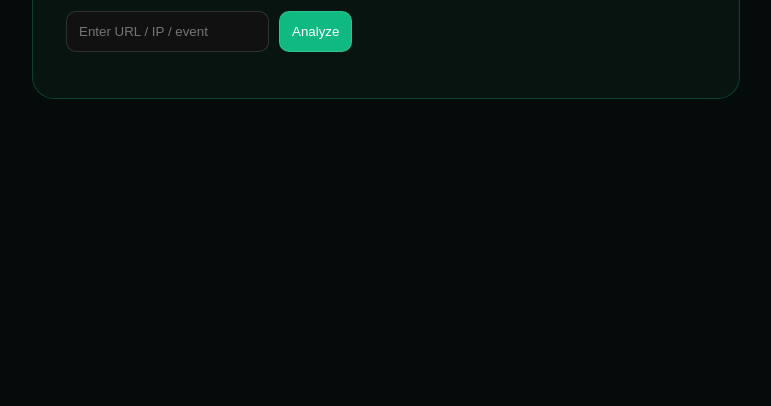
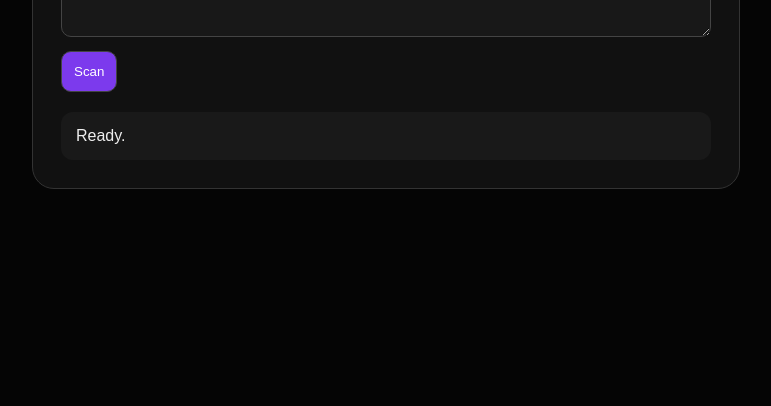
Before and after one commit to Marimuthu66/Marimuthu, a plain HTML site: page projects/03-cybersecurity-threat-detection/index.html in a window 1280 px wide. Shown: the part 410-816 px from the top of the page, without its empty margins (254-1025 px from the left). Drawn offline with Linux system fonts and the light colour scheme.

Commit message:
Update Cybersecurity Threat Detection demo

```diff
--- a/projects/03-cybersecurity-threat-detection/index.html
+++ b/projects/03-cybersecurity-threat-detection/index.html
@@ -1 +1 @@
-<!doctype html><meta charset="utf-8"><meta name="viewport" content="width=device-width,initial-scale=1"><title>Cybersecurity Threat Detection</title><style>body{font-family:Arial;background:#050b0a;color:#eafff4;display:grid;place-items:center;min-height:100vh}.box{width:min(650px,90%);padding:28px;border:1px solid #19f99a33;border-radius:22px;background:#071410}input,button{padding:12px;border-radius:10px;border:1px solid #ffffff22;background:#111;color:#fff;margin:5px}button{background:#10b981}pre{white-space:pre-wrap}</style><div class=box><h1>🛡️ Cybersecurity Threat Detection</h1><input id=x placeholder="Enter URL / IP / event"><button onclick=scan()>Analyze</button><pre id=o></pre></div><script>function scan(){let v=x.value.trim();if(!v)return o.textContent='Enter a value.';let bad=/phish|malware|attack|hack|sql|<script/i.test(v);o.textContent=JSON.stringify({input:v,risk:bad?'High':'Low',status:bad?'Potential threat detected':'No obvious threat pattern in demo input',recommendation:bad?'Investigate and isolate the source.':'Continue monitoring.'},null,2)}</script>
+<!doctype html><meta name=viewport content="width=device-width,initial-scale=1"><title>Cybersecurity Threat Detection</title><style>body{font-family:Arial;background:#050505;color:#eee;display:grid;place-items:center;min-height:100vh}.box{width:min(650px,92%);padding:28px;background:#111;border:1px solid #333;border-radius:22px}textarea,button{padding:12px;border-radius:10px;border:1px solid #444;background:#181818;color:#fff}textarea{width:100%;min-height:120px;box-sizing:border-box}button{background:#7c3aed;margin-top:10px;cursor:pointer}.out{margin-top:20px;padding:15px;background:#191919;border-radius:12px}</style><div class=box><h1>🛡️ Cybersecurity Threat Detection</h1><textarea id=i placeholder="Enter text to scan..."></textarea><button onclick=go()>Scan</button><div id=o class=out>Ready.</div></div><script>function go(){let t=i.value.toLowerCase(),bad=['malware','ransomware','keylogger','exploit','trojan','virus','payload','hack'],hits=bad.filter(x=>t.includes(x)),s=Math.min(100,hits.length*20),r=s<30?'Low':s<60?'Medium':'High';o.innerHTML='<b>Risk: '+r+'</b><br>Score: '+s+'<br>Indicators: '+(hits.join(', ')||'No obvious keyword indicators')}</script>
```
